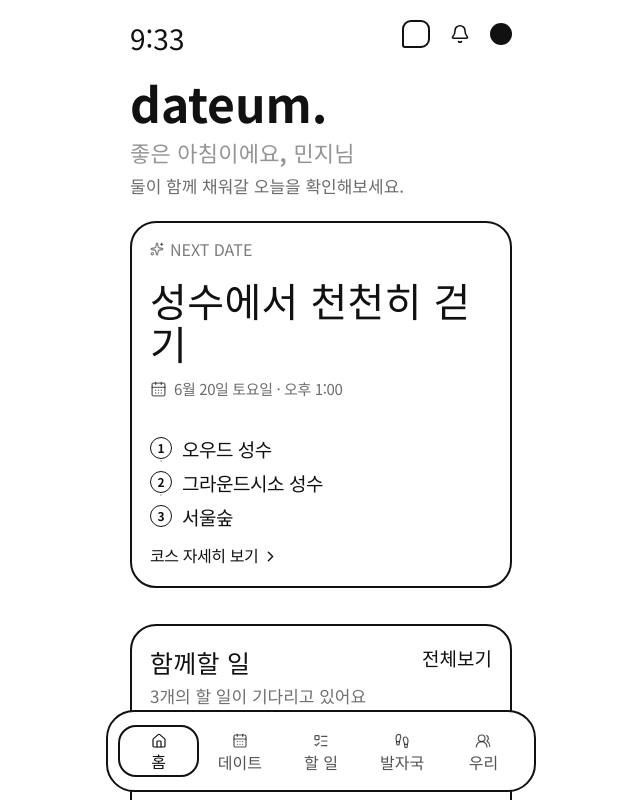
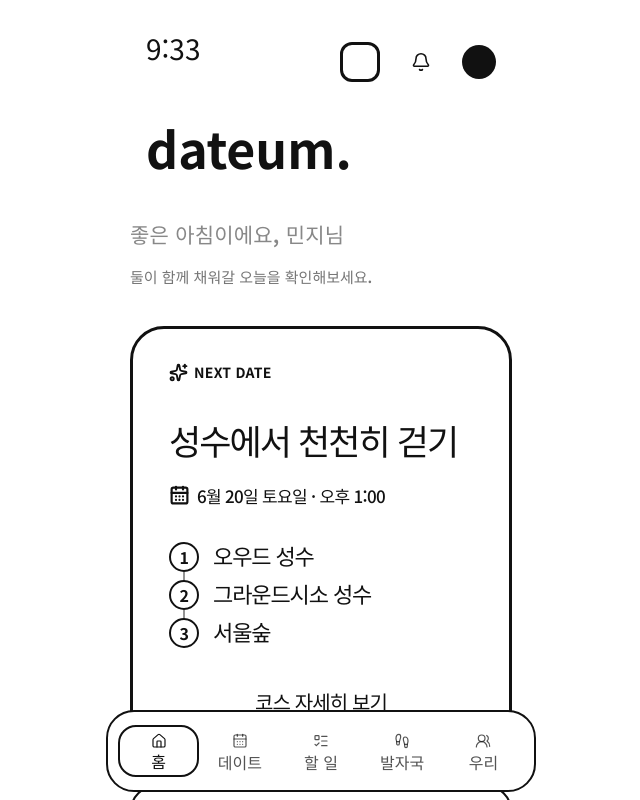
Before and after one commit to yejinrla/dateum, a React (Vite) app: page / in a window 1280 px wide. Shown: the top 800 px of the page, without its empty margins (319-959 px from the left). Built offline with nearby package versions, Linux system fonts and the light colour scheme; a web font is replaced by a local one.

Commit message:
Match home card to reference layout

```diff
--- a/src/styles.css
+++ b/src/styles.css
@@ -2786,3 +2786,165 @@ body {
 .course-detail-status {
   font-size: 14px;
 }
+
+/* Reference-style home card layout */
+.mobile-header {
+  padding: 34px 40px 20px;
+}
+
+.mobile-header::before {
+  margin-bottom: 62px;
+}
+
+.mobile-actions {
+  top: 42px;
+  right: 40px;
+  gap: 24px;
+}
+
+.mobile-actions::before {
+  width: 34px;
+  height: 34px;
+  border-width: 3px;
+  border-radius: 12px;
+}
+
+.mobile-actions::after {
+  width: 34px;
+  height: 34px;
+}
+
+.mobile-actions button,
+.icon-button {
+  width: 34px;
+  height: 34px;
+}
+
+.brand strong::after {
+  font-size: 50px;
+  line-height: 0.95;
+}
+
+.content {
+  padding: 28px 24px 0;
+}
+
+.page-header h1 {
+  font-family: var(--font-readable) !important;
+  font-size: 21px;
+  font-weight: 600;
+  line-height: 1.35;
+  color: rgba(17, 17, 17, 0.5);
+}
+
+.page-header p {
+  margin-top: 18px;
+  max-width: 330px;
+  font-family: var(--font-readable) !important;
+  font-size: 15px;
+  font-weight: 600;
+  line-height: 1.45;
+  color: rgba(17, 17, 17, 0.58);
+}
+
+.hero-card {
+  margin: 38px 0 38px;
+  padding: 34px 36px 30px;
+  border-width: 3px !important;
+  border-radius: 34px !important;
+}
+
+.hero-copy {
+  gap: 0;
+}
+
+.soft-label {
+  margin-bottom: 38px;
+  font-family: var(--font-readable) !important;
+  font-size: 14px;
+  font-weight: 800;
+  line-height: 1;
+  letter-spacing: 0.02em;
+  color: #111;
+}
+
+.soft-label svg {
+  width: 19px;
+  height: 19px;
+  stroke-width: 2.4;
+}
+
+.hero-copy h2 {
+  margin: 0 0 26px;
+  font-family: var(--font-readable) !important;
+  font-size: 35px;
+  font-weight: 800;
+  line-height: 1.12;
+  letter-spacing: -0.055em;
+  color: #111;
+}
+
+.hero-card .hero-date {
+  margin: 0 0 36px;
+  font-size: 17px;
+  font-weight: 500;
+  line-height: 1.25;
+  color: #111;
+  letter-spacing: -0.04em;
+}
+
+.hero-card .hero-date svg {
+  width: 21px;
+  height: 21px;
+  stroke-width: 2.5;
+}
+
+.hero-card .route {
+  margin: 0;
+  gap: 0;
+}
+
+.hero-card .route-stop {
+  min-height: 38px;
+  gap: 14px;
+  align-items: flex-start;
+}
+
+.hero-card .route-stop span {
+  width: 30px;
+  height: 30px;
+  border: 2.5px solid #111;
+  font-size: 16px;
+  font-weight: 800;
+  line-height: 1;
+}
+
+.hero-card .route-stop:not(:last-child)::after {
+  left: 14px;
+  top: 30px;
+  bottom: -2px;
+  width: 2px;
+  background: #111;
+  opacity: 0.45;
+}
+
+.hero-card .route-stop p {
+  margin-top: 0;
+  font-size: 22px;
+  font-weight: 500;
+  line-height: 1.25;
+  letter-spacing: -0.05em;
+}
+
+.hero-card .text-button {
+  margin: 34px auto 0;
+  justify-content: center;
+  font-size: 20px;
+  font-weight: 800;
+  line-height: 1.2;
+  letter-spacing: -0.045em;
+}
+
+.hero-card .text-button svg {
+  display: none;
+}
```
